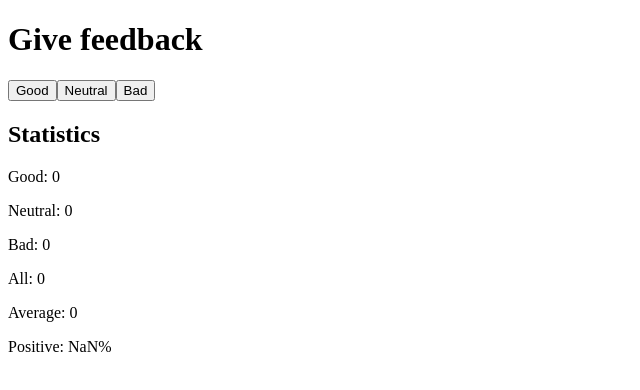
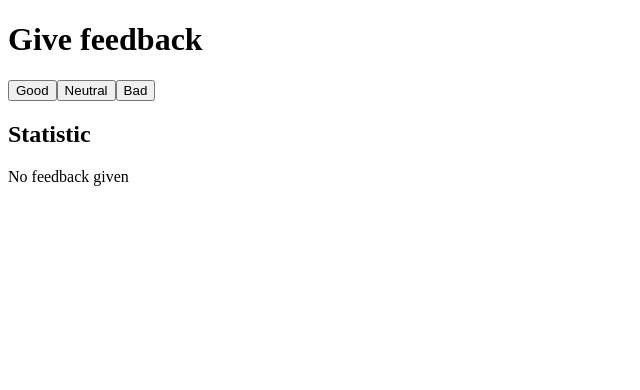
Before and after one commit to zishanx/Helsinki, a React (Vite) app in the folder part1/part1/: page / in a window 1280 px wide. Shown: the top 390 px of the page, without its empty margins (0-640 px from the left). Built offline with nearby package versions, Linux system fonts and the light colour scheme.

Commit message:
Done with 1.9

```diff
--- a/part1/part1/src/App.jsx
+++ b/part1/part1/src/App.jsx
@@ -7,6 +7,15 @@ const Button = ({ onClick, text }) => {
 }
 
 const Statistic = ({ good, neutral, bad, total, }) => {
+
+  if (total === 0) {
+    return (
+      <div>
+        <h2>Statistic</h2>
+        <p>No feedback given</p>
+      </div>
+    )
+  }
   return (
     <div>
       <h2>Statistics</h2>
```
